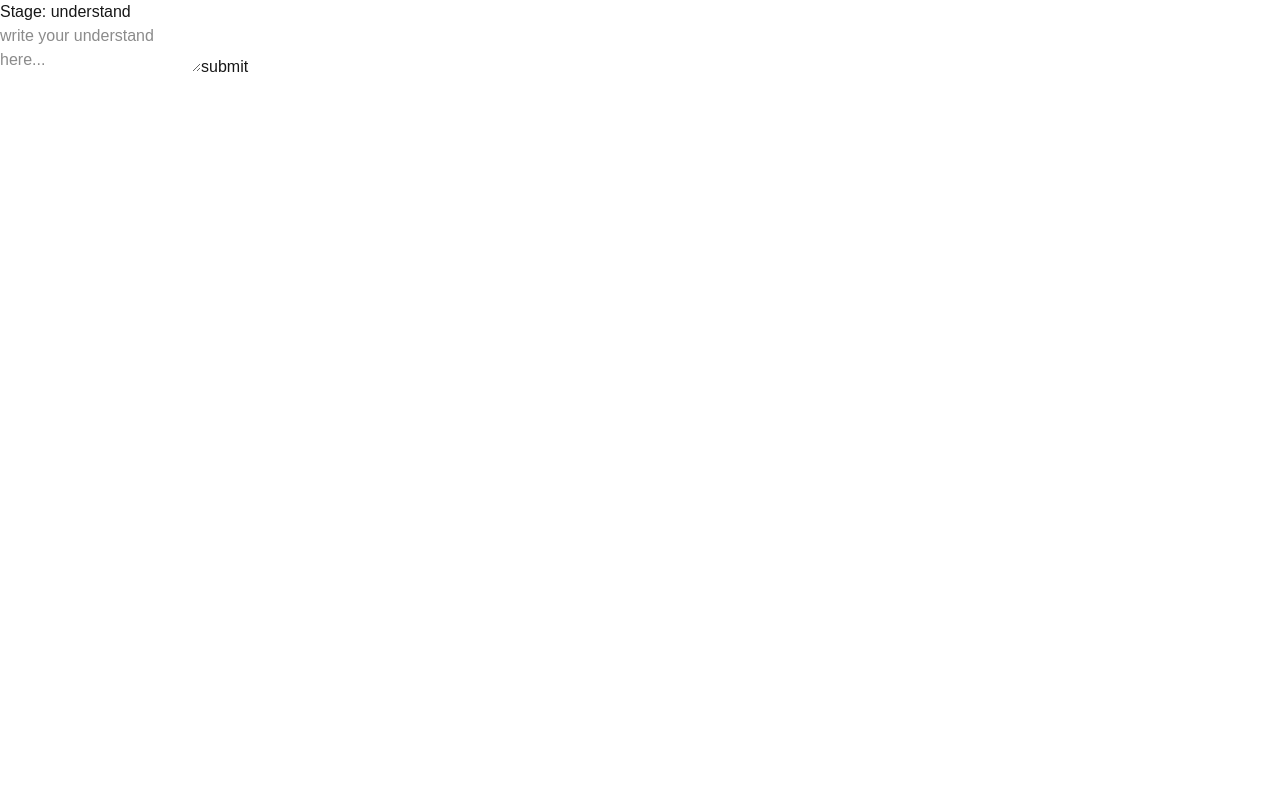
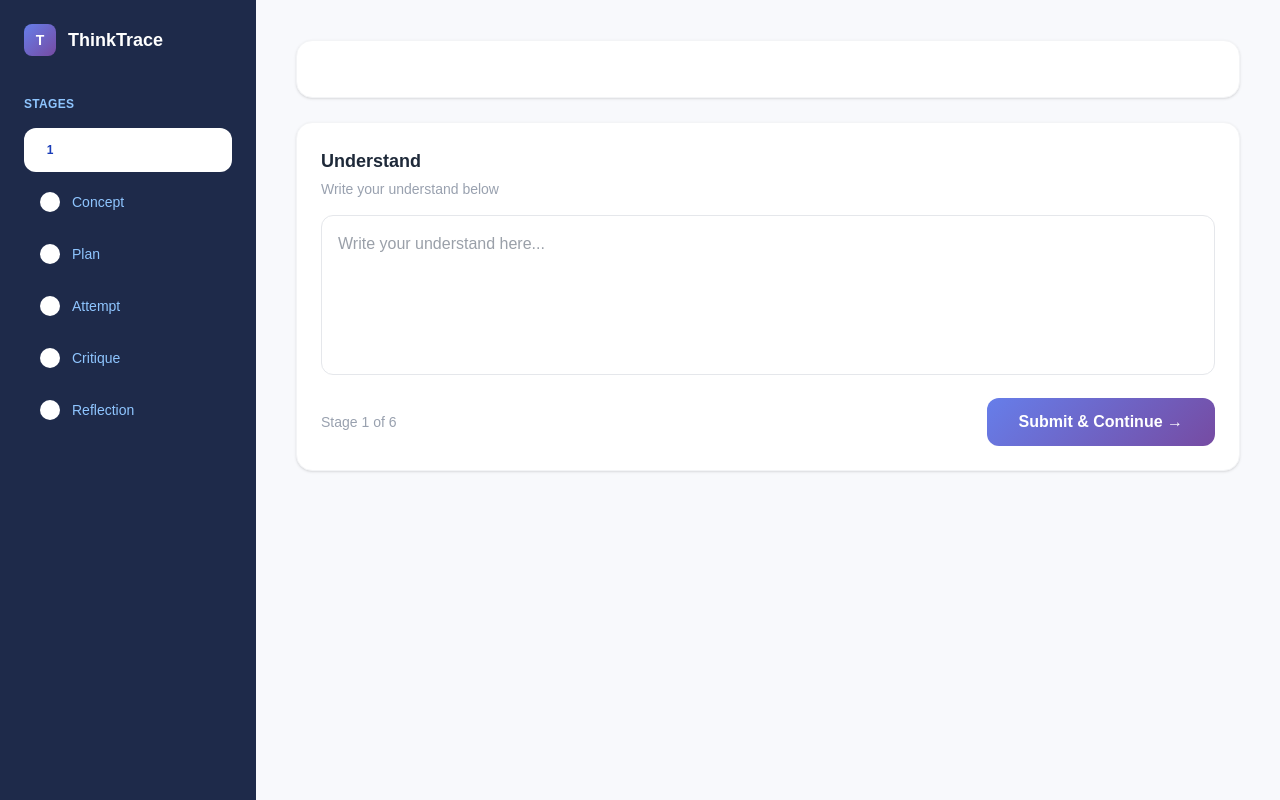
Before and after one commit to Abdure-dev/Think_Trace_MVP, a Next.js app in the folder frontend/: page /assignments/1 in a window 1280 px wide. Built offline with nearby package versions, Linux system fonts and the light colour scheme; no server answers; sample sign-in values are in the browser's storage.

Commit message:
workspace sytled - stage sidebar and problem solvign interface

```diff
--- a/frontend/app/assignments/[assignment_id]/page.tsx
+++ b/frontend/app/assignments/[assignment_id]/page.tsx
@@ -68,19 +68,109 @@ export default function Get_single_assignment({
       setStudentinput(""); // clear the input
     }
   }
+  const stages = [
+    "understand",
+    "concept",
+    "plan",
+    "attempt",
+    "critique",
+    "reflection",
+  ];
+  const currentIndex = stages.indexOf(stage);
+
   return (
-    <>
-      <main>
-        <h1>{assignment?.title}</h1>
-        <p>{assignment?.description}</p>
-        <h2>Stage: {stage}</h2>
-        <textarea
-          value={studentinput}
-          onChange={(e) => setStudentinput(e.target.value)}
-          placeholder={`write your ${stage} here...`}
-        />
-        <button onClick={handleSubmit}>submit</button>
-      </main>
-    </>
+    <div className="min-h-screen flex" style={{ backgroundColor: "#f8f9fc" }}>
+      {/* Left sidebar - stages */}
+      <div
+        className="w-64 min-h-screen p-6"
+        style={{ backgroundColor: "#1e2a4a" }}
+      >
+        <div className="flex items-center gap-3 mb-10">
+          <div
+            className="w-8 h-8 rounded-lg flex items-center justify-center"
+            style={{
+              background: "linear-gradient(135deg, #667eea 0%, #764ba2 100%)",
+            }}
+          >
+            <span className="text-white font-bold text-sm">T</span>
+          </div>
+          <span className="text-white font-bold text-lg">ThinkTrace</span>
+        </div>
+
+        <p className="text-blue-300 text-xs uppercase tracking-wide font-semibold mb-4">
+          Stages
+        </p>
+        <div className="flex flex-col gap-2">
+          {stages.map((s, i) => (
+            <div
+              key={s}
+              className={`flex items-center gap-3 px-4 py-3 rounded-xl transition ${
+                s === stage
+                  ? "bg-white bg-opacity-20 text-white font-medium"
+                  : i < currentIndex
+                  ? "text-green-400"
+                  : "text-blue-300"
+              }`}
+            >
+              <div
+                className={`w-5 h-5 rounded-full flex items-center justify-center text-xs font-bold ${
+                  i < currentIndex
+                    ? "bg-green-400 text-white"
+                    : s === stage
+                    ? "bg-white text-blue-800"
+                    : "bg-white bg-opacity-20 text-white"
+                }`}
+              >
+                {i < currentIndex ? "✓" : i + 1}
+              </div>
+              <span className="capitalize text-sm">{s}</span>
+            </div>
+          ))}
+        </div>
+      </div>
+
+      {/* Main workspace */}
+      <div className="flex-1 p-10">
+        {/* Problem statement */}
+        <div className="bg-white rounded-2xl p-6 shadow-sm border border-gray-100 mb-6">
+          <h1 className="text-xl font-bold text-gray-800 mb-2">
+            {assignment?.title}
+          </h1>
+          <p className="text-gray-600">{assignment?.description}</p>
+        </div>
+
+        {/* Current stage */}
+        <div className="bg-white rounded-2xl p-6 shadow-sm border border-gray-100">
+          <h2 className="text-lg font-bold text-gray-800 mb-1 capitalize">
+            {stage}
+          </h2>
+          <p className="text-gray-400 text-sm mb-4">Write your {stage} below</p>
+
+          <textarea
+            value={studentinput}
+            onChange={(e) => setStudentinput(e.target.value)}
+            placeholder={`Write your ${stage} here...`}
+            className="w-full h-40 p-4 border border-gray-200 rounded-xl focus:outline-none focus:ring-2 focus:ring-purple-400 resize-none text-gray-700"
+          />
+
+          <div className="flex justify-between items-center mt-4">
+            <p className="text-sm text-gray-400">
+              Stage {currentIndex + 1} of {stages.length}
+            </p>
+            <button
+              onClick={handleSubmit}
+              className="text-white px-8 py-3 rounded-xl font-semibold hover:opacity-90 transition"
+              style={{
+                background: "linear-gradient(135deg, #667eea 0%, #764ba2 100%)",
+              }}
+            >
+              {currentIndex < stages.length - 1
+                ? "Submit & Continue →"
+                : "Complete Assignment"}
+            </button>
+          </div>
+        </div>
+      </div>
+    </div>
   );
 }
```
